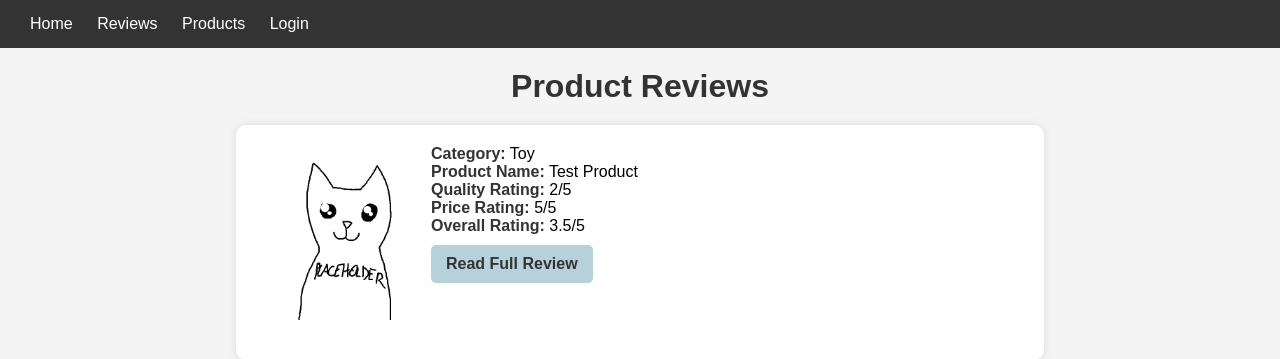
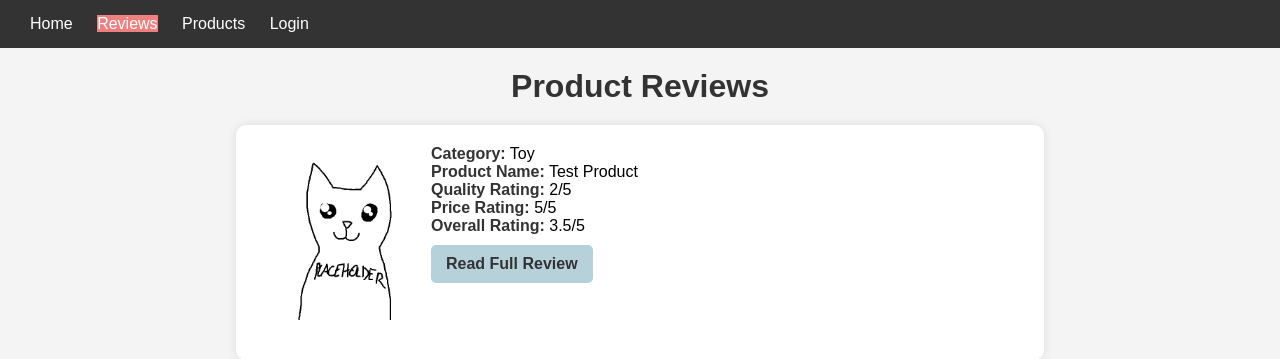
Before and after one commit to LanNgai/Cat-sDelight_version3.0, a PHP site: page /reviews/reviews.php in a window 1280 px wide. Shown: the top 359 px of the page. Run offline with PHP 8.4, Linux system fonts and the light colour scheme.

Commit message:
added active class to review page
Highlights the page that you are viewing on the navbar

```diff
--- a/reviews/css/Reviews.css
+++ b/reviews/css/Reviews.css
@@ -19,7 +19,7 @@ nav a:hover {
 }
 
 nav a.active {
-    background-color: #04AA6D;
+    background-color: lightcoral;
     color: white;
 }
 
--- a/reviews/reviews.php
+++ b/reviews/reviews.php
@@ -5,7 +5,7 @@
     echo "<nav>
             <div class='top-nav'>
                 <a href='../index.php'>Home</a>
-                <a href='reviews.php'>Reviews</a>
+                <a class='active' href='reviews.php'>Reviews</a>
                 <a href='../products/products.php'>Products</a>
                 <a href='../login/login.php'>Login</a>
             </div>
```
